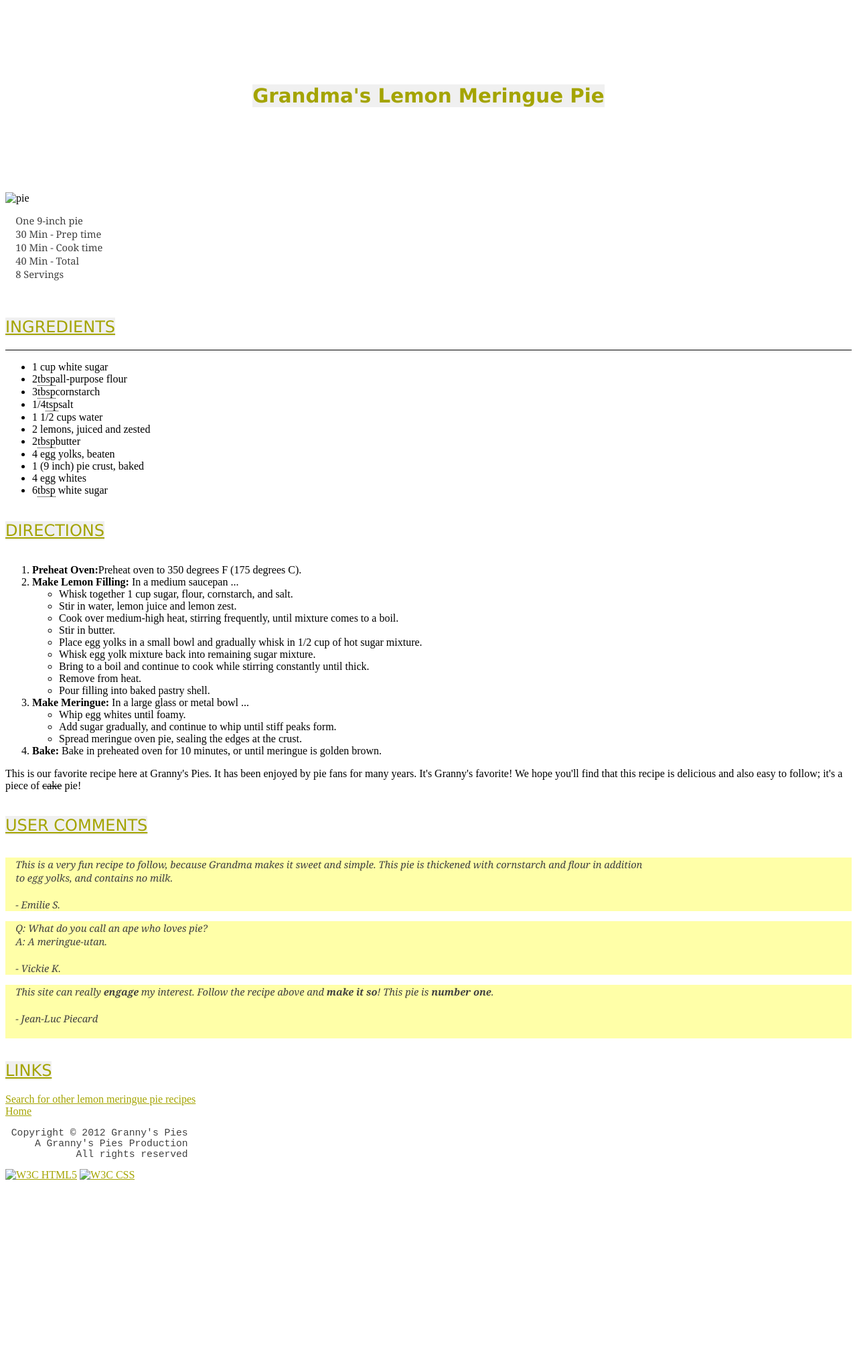
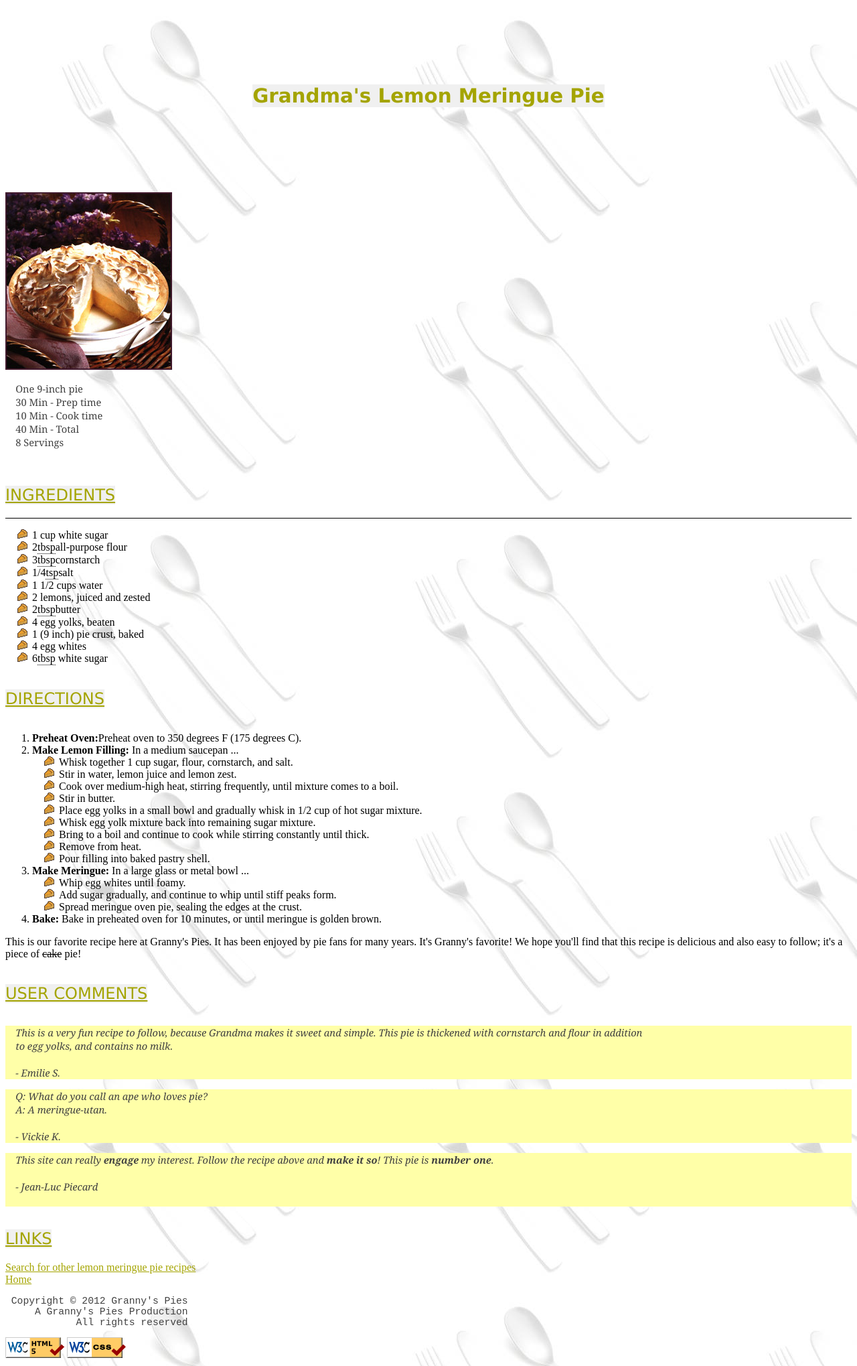
Before and after one commit to TTQBqueen/TTQBqueen.github.io, a plain HTML site: page csc300x-hw2/pie.html in a window 1280 px wide. Shown: the whole page at 67% size. Before the commit the page ends 1771 px from the top, so only its background shows below. Drawn offline with Linux system fonts and the light colour scheme.

Commit message:
fixed pic
fix pic

```diff
--- a/csc300x-hw2/pie.html
+++ b/csc300x-hw2/pie.html
@@ -14,7 +14,7 @@ HTML page for the remake of pie Grandma's recipes -->
 
   <body>
     <h1><span>Grandma's Lemon Meringue Pie</span></h1>
-    <img class="img" src="csc300x-hw2/pie.jpg" alt="pie" />
+    <img class="img" src="./pics/pie.jpg" alt="pie" />
     <pre>
     One 9-inch pie
     30 Min - Prep time
@@ -154,10 +154,10 @@ HTML page for the remake of pie Grandma's recipes -->
     >
     <!-- Valid HTML5 pic         Valid CSS  pic -->
     <a href="http://validator.w3.org"
-      ><img class="img" src="csc300x-hw2/w3c-html.png" alt="W3C HTML5"
+      ><img class="img" src="./pics/w3c-html.png" alt="W3C HTML5"
     /></a>
     <a href="http://jigsaw.w3.org/css-validator"
-      ><img class="img" src="csc300x-hw2/w3c-css.png" alt="W3C CSS"
+      ><img class="img" src="./pics/w3c-css.png" alt="W3C CSS"
     /></a>
   </body>
 </html>
--- a/csc300x-hw2/recipe.css
+++ b/csc300x-hw2/recipe.css
@@ -30,7 +30,7 @@ h2 {
 }
 
 body {
-  background-image: url("csc300x-hw2/silverware.jpg");
+  background-image: url("./pics/silverware.jpg");
 }
 body pre {
   color: #404040;
@@ -83,7 +83,7 @@ pre {
   text-align: left;
 }
 ul {
-  list-style-image: url("csc300x-hw2/pie_icon.gif");
+  list-style-image: url("./pics/pie_icon.gif");
 }
 div {
   border-bottom: 1px solid black;
--- a/csc300x-hw2/style.css
+++ b/csc300x-hw2/style.css
@@ -1,12 +1,12 @@
 /*-- Trinity Boler
 Css page for the HomePage of pie for Grandma's recipes */
 body {
-  background-image: url("csc300x-hw2/silverware.jpg");
+  background-image: url("./pics/silverware.jpg");
   padding: 20px;
 }
 
 h1 {
-  color: black;
+  color: white;
 }
 pre {
   display: inline-block;
@@ -45,7 +45,7 @@ h3 {
   align-items: center;
   padding: 0rem;
   border: 5px solid;
-  background-image: url("csc300x-hw2/background2.gif");
+  background-image: url("./pics/background2.gif");
   border-image-repeat: stretch;
   width: 100%;
 }
```
Also changed, not shown: csc300x-hw2/index.html (+1 -1 lines), csc300x-hw2/pics/background2.gif (renamed from csc300x-hw2/background2.gif), csc300x-hw2/pics/pie.jpg (renamed from csc300x-hw2/pie.jpg), csc300x-hw2/pics/pie_icon.gif (renamed from csc300x-hw2/pie_icon.gif), csc300x-hw2/pics/silverware.jpg (renamed from csc300x-hw2/silverware.jpg), csc300x-hw2/pics/w3c-css.png (renamed from csc300x-hw2/w3c-css.png), csc300x-hw2/pics/w3c-html.png (renamed from csc300x-hw2/w3c-html.png).
